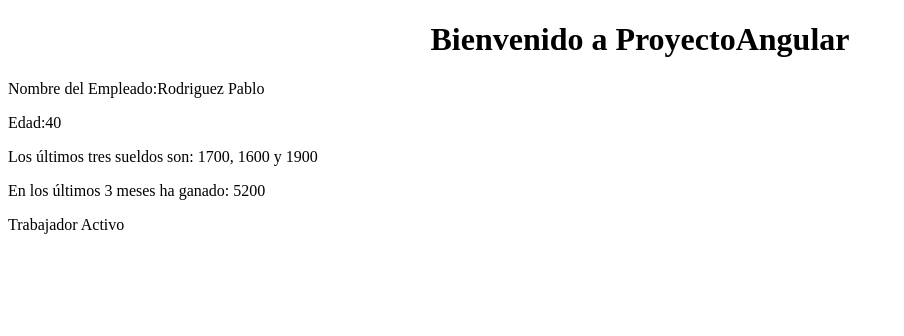
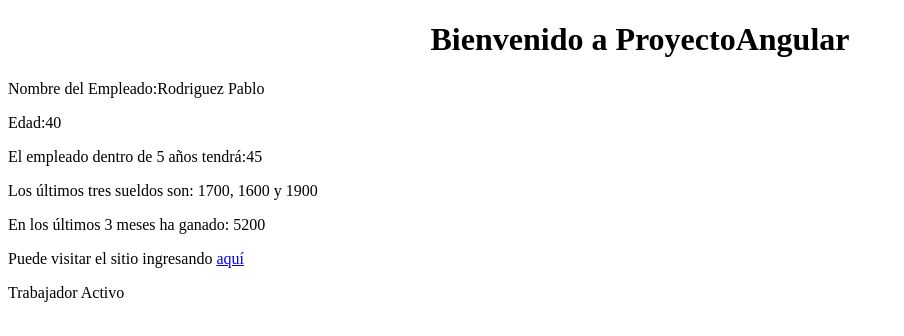
Before and after one commit to santyCodev/Proyecto-Basico-Angular, an Angular app in the folder ProyectoAngular/: page / in a window 1280 px wide. Shown: the top 336 px of the page, without its empty margins (0-904 px from the left). Built offline with nearby package versions, Linux system fonts and the light colour scheme.

Commit message:
Mas ejemplos de interpolacion

```diff
--- a/ProyectoAngular/src/app/app.component.html
+++ b/ProyectoAngular/src/app/app.component.html
@@ -4,7 +4,10 @@
 <div>
   <p>Nombre del Empleado:{{nombre}}</p>
   <p>Edad:{{edad}}</p>
+  <p>El empleado dentro de 5 años tendrá:{{edad+5}}</p>
   <p>Los últimos tres sueldos son: {{sueldos[0]}}, {{sueldos[1]}} y {{sueldos[2]}}</p>
   <p>En los últimos 3 meses ha ganado: {{ultimos3Sueldos()}}</p>
+  <!--  <p>En los últimos 3 meses ha ganado: {{sueldos[0]+sueldos[1]+sueldos[2]}}</p>    -->
+  <p>Puede visitar el sitio ingresando <a href="{{sitio}}">aquí</a></p>
   <p>{{esActivo()}}</p>
 </div>
--- a/ProyectoAngular/src/app/app.component.ts
+++ b/ProyectoAngular/src/app/app.component.ts
@@ -13,6 +13,7 @@ export class AppComponent {
   email = 'rpablo@gmail.com';
   sueldos = [1700, 1600, 1900];
   activo = true;
+  sitio='http://www.google.com';
 
   esActivo() {
     if (this.activo)
```
